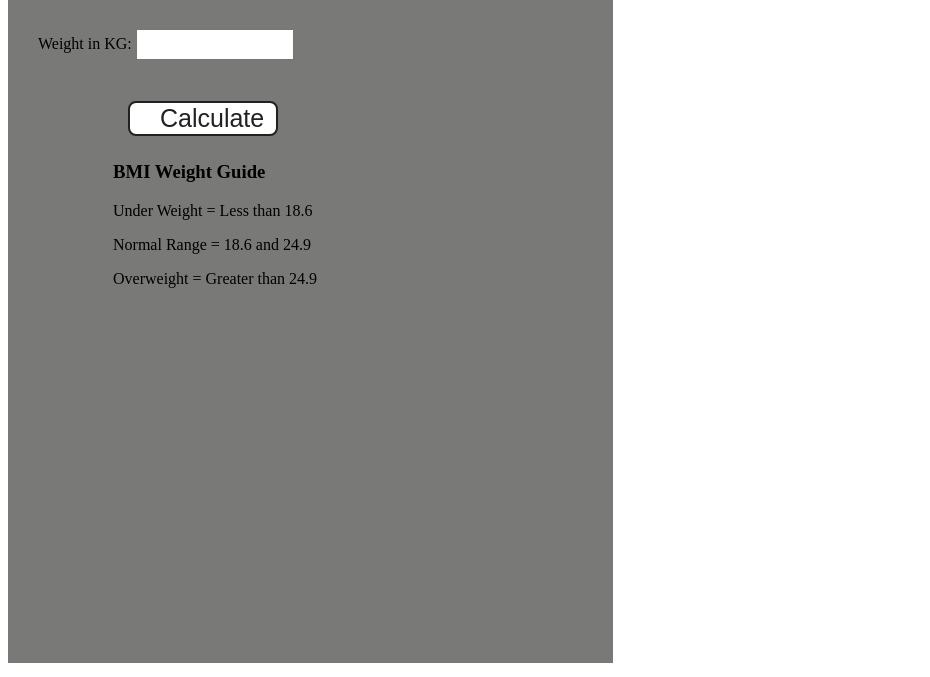
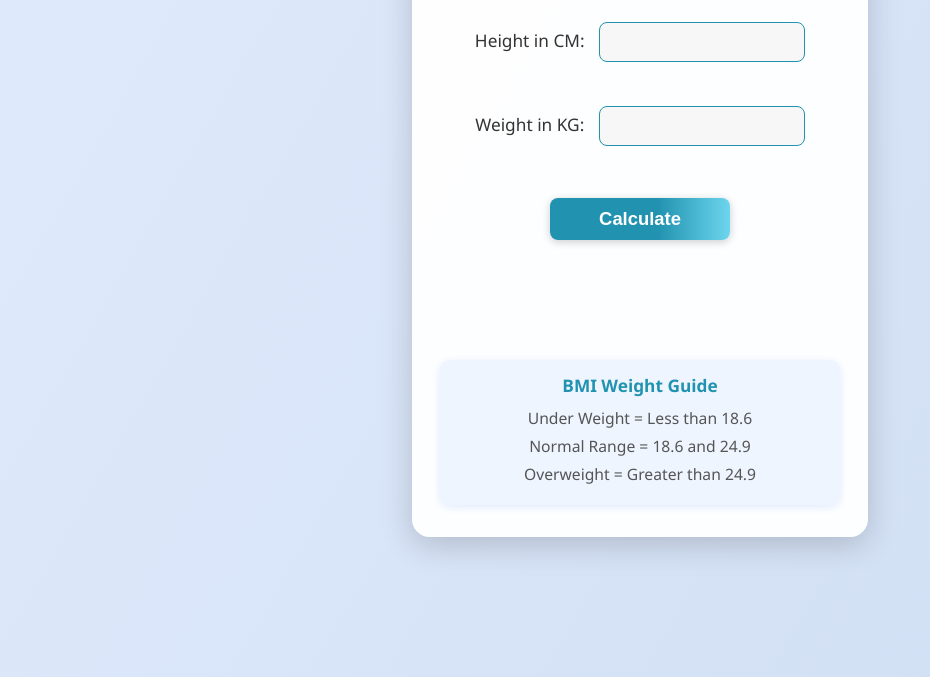
Before and after one commit to karfa113/JS-Codes, a plain HTML site: page Projects/02_BMICalculator/index.html in a window 1280 px wide. Shown: the part 183-860 px from the top of the page, without its empty margins (0-930 px from the left). Drawn offline with Linux system fonts and the light colour scheme.

Commit message:
BMI Calculator

```diff
--- a/Projects/02_BMICalculator/style.css
+++ b/Projects/02_BMICalculator/style.css
@@ -1,46 +1,133 @@
+body {
+  margin: 0;
+  padding: 0;
+  min-height: 100vh;
+  background: linear-gradient(120deg, #e0eafc 0%, #cfdef3 100%);
+  font-family: 'Segoe UI', 'Roboto', Arial, sans-serif;
+}
+
 .container {
-  width: 575px;
-  height: 825px;
+  max-width: 400px;
+  margin: 60px auto;
+  background: rgba(255,255,255,0.96);
+  border-radius: 18px;
+  box-shadow: 0 8px 32px rgba(0,0,0,0.18);
+  padding: 38px 28px 32px 28px;
+  text-align: center;
+}
 
-  background-color: #797978;
-  padding-left: 30px;
+h1 {
+  font-size: 2.1rem;
+  color: #2193b0;
+  margin-bottom: 28px;
+  letter-spacing: 1px;
+  text-shadow: 0 2px 8px #e0eafc;
+  font-weight: 700;
 }
+
+form {
+  margin-top: 18px;
+}
+
+label {
+  font-size: 1.08rem;
+  color: #333;
+  margin-right: 10px;
+}
+
 #height,
 #weight {
-  width: 150px;
-  height: 25px;
-  margin-top: 30px;
+  width: 70%;
+  max-width: 180px;
+  padding: 10px 12px;
+  border-radius: 8px;
+  border: 1px solid #2193b0;
+  font-size: 1rem;
+  margin-top: 10px;
+  margin-bottom: 18px;
+  background: #f7f7f7;
+  color: #2193b0;
+  outline: none;
+  transition: border 0.2s;
+}
+
+#height:focus,
+#weight:focus {
+  border: 2px solid #6dd5ed;
+}
+
+button {
+  width: 80%;
+  max-width: 180px;
+  padding: 10px 0;
+  border-radius: 8px;
+  border: none;
+  background: linear-gradient(90deg, #2193b0 60%, #6dd5ed 100%);
+  color: #fff;
+  font-size: 1.15rem;
+  font-weight: bold;
+  cursor: pointer;
+  box-shadow: 0 2px 8px #00000033;
+  transition: background 0.2s, transform 0.2s;
+  margin-top: 18px;
+}
+
+button:hover {
+  background: linear-gradient(90deg, #6dd5ed 60%, #2193b0 100%);
+  transform: translateY(-2px) scale(1.04);
+}
+
+#results {
+  font-size: 2.2rem;
+  margin-top: 22px;
+  color: #2193b0;
+  font-weight: 700;
+  min-height: 38px;
+}
+
+#bmi-category {
+  font-size: 1.15rem;
+  margin-top: 8px;
+  color: #f8b500;
+  font-weight: 600;
+  min-height: 24px;
 }
 
 #weight-guide {
-  margin-left: 75px;
-  margin-top: 25px;
+  margin-top: 28px;
+  background: rgba(219, 233, 255, 0.45);
+  border-radius: 10px;
+  padding: 14px 10px;
+  box-shadow: 0 2px 8px #e0eafc;
+  color: #333;
 }
 
-#results {
-  font-size: 35px;
-  margin-left: 90px;
-  margin-top: 20px;
-  color: rgb(241, 241, 241);
+#weight-guide h3 {
+  margin: 0 0 10px 0;
+  color: #2193b0;
+  font-size: 1.08rem;
+  font-weight: 700;
 }
 
-button {
-  width: 150px;
-  height: 35px;
-  margin-left: 90px;
-  margin-top: 25px;
-  background-color: #fff;
-  padding: 1px 30px;
-  border-radius: 8px;
-  color: #212121;
-  text-decoration: none;
-  border: 2px solid #212121;
-
-  font-size: 25px;
+#weight-guide p {
+  margin: 6px 0;
+  font-size: 0.98rem;
+  color: #555;
 }
 
-h1 {
-  padding-left: 15px;
-  padding-top: 25px;
-
+@media (max-width: 600px) {
+  .container {
+    width: 98%;
+    padding: 18px 6px 18px 6px;
+  }
+  h1 {
+    font-size: 1.3rem;
+  }
+  #results {
+    font-size: 1.3rem;
+  }
+  button {
+    font-size: 1rem;
+    padding: 8px 0;
+  }
 }
```
